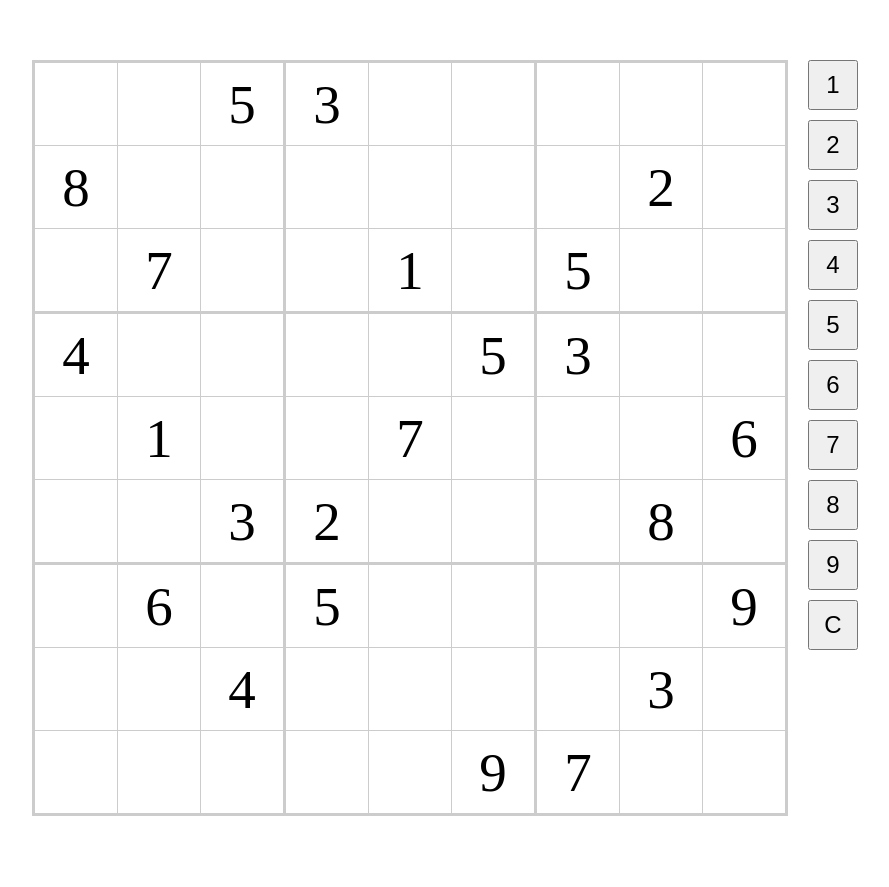
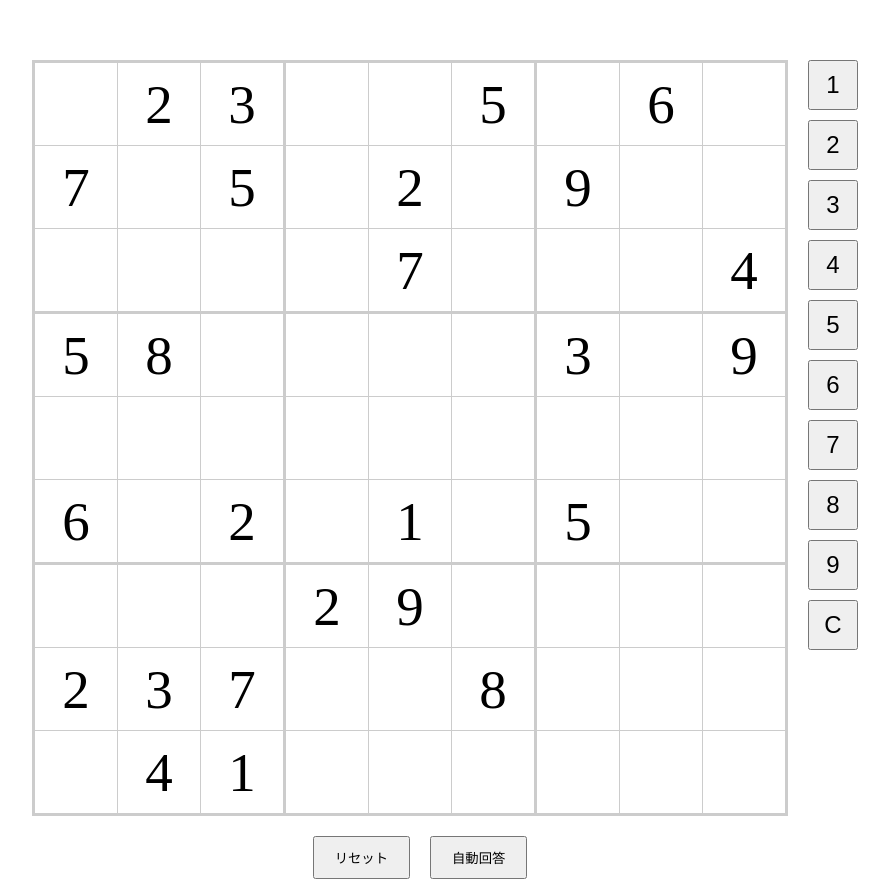
Before and after one commit to matsunawaryuya/sudoku, a Vue app in the folder frontend/: page / in a window 1280 px wide. Shown: the whole page, without its empty margins (195-1084 px from the left). Before the commit the page ends 824 px from the top, so only its background shows below. Built offline with nearby package versions, Linux system fonts and the light colour scheme.

Commit message:
feat: apiつなぎこみ

```diff
--- a/frontend/package.json
+++ b/frontend/package.json
@@ -8,6 +8,7 @@
     "lint": "vue-cli-service lint"
   },
   "dependencies": {
+    "axios": "^0.21.1",
     "vue": "^2.6.11"
   },
   "devDependencies": {
--- a/frontend/src/App.vue
+++ b/frontend/src/App.vue
@@ -1,5 +1,6 @@
 <template>
   <div id="app">
+    <div>
       <table class="sudoku">
         <tr
           v-for="(line, lineIndex) in numbers"
@@ -24,6 +25,11 @@
           </td>
         </tr>
       </table>
+      <div class="d-flex button-area">
+        <button @click="resetCell">リセット</button>
+        <button @click="resolve">自動回答</button>
+      </div>
+    </div>
     <div class="seletable-numbers">
       <button
         v-for="(number, i) in [1, 2, 3, 4, 5, 6, 7, 8, 9, 'C']"
@@ -37,20 +43,22 @@
 </template>
 
 <script>
+import axios from "axios";
+
 export default {
   name: "App",
   data() {
     return {
       numbers: [
-        [0, 0, 5, 3, 0, 0, 0, 0, 0],
-        [8, 0, 0, 0, 0, 0, 0, 2, 0],
-        [0, 7, 0, 0, 1, 0, 5, 0, 0],
-        [4, 0, 0, 0, 0, 5, 3, 0, 0],
-        [0, 1, 0, 0, 7, 0, 0, 0, 6],
-        [0, 0, 3, 2, 0, 0, 0, 8, 0],
-        [0, 6, 0, 5, 0, 0, 0, 0, 9],
-        [0, 0, 4, 0, 0, 0, 0, 3, 0],
-        [0, 0, 0, 0, 0, 9, 7, 0, 0],
+        [0, 2, 3, 0, 0, 5, 0, 6, 0],
+        [7, 0, 5, 0, 2, 0, 9, 0, 0],
+        [0, 0, 0, 0, 7, 0, 0, 0, 4],
+        [5, 8, 0, 0, 0, 0, 3, 0, 9],
+        [0, 0, 0, 0, 0, 0, 0, 0, 0],
+        [6, 0, 2, 0, 1, 0, 5, 0, 0],
+        [0, 0, 0, 2, 9, 0, 0, 0, 0],
+        [2, 3, 7, 0, 0, 8, 0, 0, 0],
+        [0, 4, 1, 0, 0, 0, 0, 0, 0],
       ],
       selectedCell: {
         rowIndex: -1,
@@ -89,6 +97,18 @@ export default {
         selectedNumber == "C" ? 0 : selectedNumber
       );
     },
+    resetCell() {
+      this.numbers = [...Array(9)].map(() => [...Array(9)]);
+    },
+    resolve() {
+      const path = "/api/resolve";
+      axios
+        .post(path, { numbers: this.numbers })
+        .then((res) => {
+          this.numbers = res.data.result;
+        })
+        .catch((err) => err);
+    },
   },
 };
 </script>
@@ -101,6 +121,7 @@ export default {
   justify-content: center;
   .sudoku {
     margin-right: 20px;
+    margin-bottom: 20px;
     border-collapse: collapse;
     border: 3px solid #ccc;
     td {
@@ -117,6 +138,12 @@ export default {
     }
     .selected {
       background: rgba(245, 241, 44, 0.5);
+    }
+  }
+  .button-area {
+    button {
+      margin: 0 10px;
+      padding: 10px 20px;
     }
   }
   .seletable-numbers {
@@ -136,4 +163,8 @@ export default {
 .border-right {
   border-right: 3px solid #ccc !important;
 }
+.d-flex {
+  display: flex;
+  justify-content: center;
+}
 </style>
--- /dev/null
+++ b/frontend/vue.config.js
@@ -0,0 +1,9 @@
+module.exports = {
+  devServer: {
+    proxy: {
+      "/api/": {
+        target: "http://localhost:5000",
+      },
+    },
+  },
+};
```
Also changed, not shown: 2 other files (tests, documents, lock files or other folders). Lines whose indentation alone changed are shown as unchanged.
